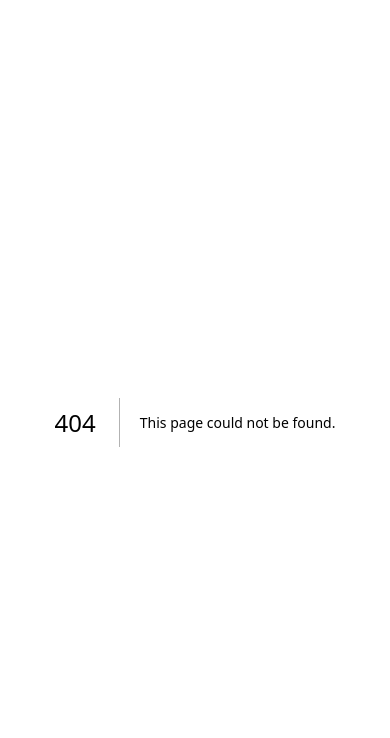
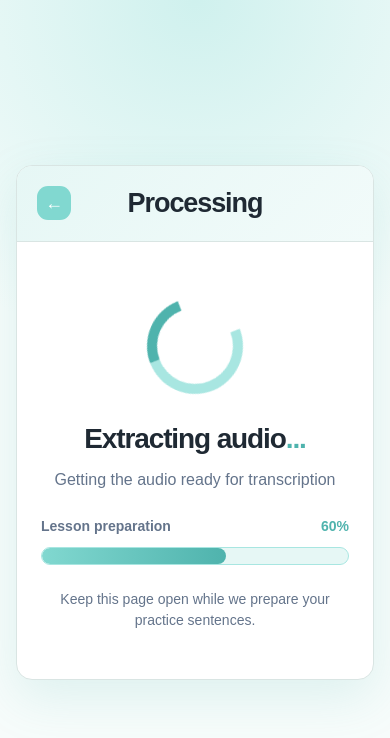
Before and after one commit to Kietkiet1109/Language-Learning-App, a Next.js app in the folder frontend/: page /processing in a window 390 px wide. Before the commit this address had no page. Shown: the top 738 px of the page. Built offline with nearby package versions, Linux system fonts and the light colour scheme.

Commit message:
Implemented a responsive UI of the video processing page

```diff
--- a/frontend/src/app/globals.css
+++ b/frontend/src/app/globals.css
@@ -286,6 +286,135 @@ a {
     transform: translateY(1px);
 }
 
+.processing-page {
+    display: grid;
+    min-height: 100svh;
+    place-items: center;
+    padding: 24px;
+    background: radial-gradient(
+        circle at 50% 0%,
+        rgba(168, 230, 225, 0.5),
+        transparent 42%
+    ), var(--background);
+}
+
+.processing-card {
+    width: min(100%, 620px);
+    overflow: hidden;
+    border: 1px solid var(--border);
+    border-radius: 24px;
+    background: var(--white);
+    box-shadow: 0 18px 50px rgba(79, 179, 173, 0.15);
+}
+
+.processing-header {
+    display: grid;
+    grid-template-columns: 40px 1fr 40px;
+    align-items: center;
+    min-height: 88px;
+    padding: 0 28px;
+    border-bottom: 1px solid var(--border);
+    background: linear-gradient(135deg, var(--tiffany-mist), #f2fbfa);
+}
+
+.processing-header h1 {
+    margin: 0;
+    color: var(--text);
+    font-size: 30px;
+    font-weight: 700;
+    text-align: center;
+    letter-spacing: -0.04em;
+}
+
+.processing-content {
+    display: grid;
+    justify-items: center;
+    gap: 28px;
+    padding: 72px 48px 64px;
+    text-align: center;
+}
+
+.processing-spinner {
+    width: 116px;
+    height: 116px;
+    border: 10px solid var(--primary-light);
+    border-right-color: var(--primary-dark);
+    border-bottom-color: transparent;
+    border-radius: 50%;
+    animation: processing-spin 1.2s linear infinite;
+}
+
+.processing-message {
+    display: grid;
+    gap: 8px;
+}
+
+.processing-label {
+    margin: 0;
+    color: var(--text);
+    font-size: clamp(28px, 5vw, 40px);
+    font-weight: 700;
+    letter-spacing: -0.04em;
+}
+
+.processing-label span {
+    color: var(--primary-dark);
+}
+
+.processing-detail,
+.processing-note {
+    margin: 0;
+    color: var(--secondary-text);
+    font-size: 16px;
+    line-height: 1.5;
+}
+
+.processing-progress-group {
+    display: grid;
+    width: 100%;
+    gap: 10px;
+    text-align: left;
+}
+
+.processing-progress-heading {
+    display: flex;
+    justify-content: space-between;
+    color: var(--secondary-text);
+    font-size: 14px;
+    font-weight: 700;
+}
+
+.processing-progress-heading span:last-child {
+    color: var(--primary-dark);
+}
+
+.processing-progress-track {
+    height: 18px;
+    overflow: hidden;
+    border: 1px solid var(--primary-light);
+    border-radius: 999px;
+    background: var(--tiffany-mist);
+}
+
+.processing-progress-fill {
+    display: block;
+    height: 100%;
+    border-radius: inherit;
+    background: linear-gradient(90deg, var(--primary), var(--primary-dark));
+    transition: width 220ms ease;
+}
+
+.processing-note {
+    max-width: 420px;
+    font-size: 14px;
+}
+
+@keyframes processing-spin {
+    to {
+        transform: rotate(360deg);
+    }
+}
+
 @media (max-width: 420px) {
     .menu-page {
         min-height: 100svh;
@@ -302,6 +431,14 @@ a {
     }
 
     .learning-card {
+        border-radius: 16px;
+    }
+
+    .processing-page {
+        padding: 16px;
+    }
+
+    .processing-card {
         border-radius: 16px;
     }
 
@@ -340,4 +477,23 @@ a {
     .learning-form {
         padding: 32px 24px 36px;
     }
+
+    .processing-header {
+        min-height: 76px;
+        padding: 0 20px;
+    }
+
+    .processing-header h1 {
+        font-size: 27px;
+    }
+
+    .processing-content {
+        gap: 24px;
+        padding: 56px 24px 48px;
+    }
+
+    .processing-spinner {
+        width: 96px;
+        height: 96px;
+    }
 }
--- a/frontend/src/app/parselink/page.tsx
+++ b/frontend/src/app/parselink/page.tsx
@@ -1,8 +1,11 @@
 "use client";
 
 import { FormEvent, useState } from "react";
+import { useRouter } from "next/navigation";
+import Link from "next/link";
 
 export default function LearningPage() {
+    const router = useRouter();
     const [videoLink, setVideoLink] = useState("");
     const [formError, setFormError] = useState("");
 
@@ -15,6 +18,9 @@ export default function LearningPage() {
         }
 
         setFormError("");
+        router.push(
+            `/processing?video=${encodeURIComponent(videoLink.trim())}`
+        );
     };
 
     return (
@@ -24,9 +30,13 @@ export default function LearningPage() {
                 aria-labelledby="learning-title"
             >
                 <header className="learning-header">
-                    <span className="header-mark" aria-hidden="true">
-                        P
-                    </span>
+                    <Link
+                        className="header-mark"
+                        href="/"
+                        aria-label="Return to Main Page"
+                    >
+                        <span aria-hidden="true">←</span>
+                    </Link>
                     <h1>Start Learning</h1>
                     <span aria-hidden="true" />
                 </header>
--- /dev/null
+++ b/frontend/src/app/processing/layout.tsx
@@ -0,0 +1,14 @@
+import type { Metadata } from "next";
+
+export const metadata: Metadata = {
+    title: "Processing | Prononcia",
+    description: "Preparing your pronunciation lesson.",
+};
+
+export default function ProcessingLayout({
+    children,
+}: Readonly<{
+    children: React.ReactNode;
+}>) {
+    return children;
+}
--- /dev/null
+++ b/frontend/src/app/processing/page.tsx
@@ -0,0 +1,112 @@
+"use client";
+
+import Link from "next/link";
+import { useEffect, useState } from "react";
+
+const PROCESSING_STAGES = [
+    {
+        maximum: 30,
+        label: "Preparing video",
+        detail: "Checking the video link",
+    },
+    {
+        maximum: 65,
+        label: "Extracting audio",
+        detail: "Getting the audio ready for transcription",
+    },
+    {
+        maximum: 100,
+        label: "Extracting transcript",
+        detail: "Organizing sentences for your lesson",
+    },
+];
+
+function getProcessingStage(progress: number) {
+    return (
+        PROCESSING_STAGES.find((stage) => progress <= stage.maximum) ??
+        PROCESSING_STAGES[PROCESSING_STAGES.length - 1]
+    );
+}
+
+export default function ProcessingPage() {
+    const [progress, setProgress] = useState(12);
+    const processingStage = getProcessingStage(progress);
+
+    useEffect(() => {
+        const timer = window.setInterval(() => {
+            setProgress((currentProgress) => {
+                if (currentProgress >= 100) {
+                    return currentProgress;
+                }
+
+                return Math.min(currentProgress + 2, 100);
+            });
+        }, 220);
+
+        return () => window.clearInterval(timer);
+    }, []);
+
+    return (
+        <main className="processing-page">
+            <section
+                className="processing-card"
+                aria-labelledby="processing-title"
+            >
+                <header className="processing-header">
+                    <Link
+                        className="header-mark"
+                        href="/parselink"
+                        aria-label="Cancel processing and return to Start Learning"
+                    >
+                        <span aria-hidden="true">←</span>
+                    </Link>
+                    <h1 id="processing-title">Processing</h1>
+                    <span className="header-spacer" aria-hidden="true" />
+                </header>
+
+                <div className="processing-content" aria-live="polite">
+                    <div
+                        className="processing-spinner"
+                        role="status"
+                        aria-label="Video processing in progress"
+                    />
+
+                    <div className="processing-message">
+                        <p className="processing-label">
+                            {processingStage.label}
+                            <span aria-hidden="true">...</span>
+                        </p>
+                        <p className="processing-detail">
+                            {processingStage.detail}
+                        </p>
+                    </div>
+
+                    <div className="processing-progress-group">
+                        <div className="processing-progress-heading">
+                            <span>Lesson preparation</span>
+                            <span>{progress}%</span>
+                        </div>
+                        <div
+                            className="processing-progress-track"
+                            role="progressbar"
+                            aria-valuemin={0}
+                            aria-valuemax={100}
+                            aria-valuenow={progress}
+                            aria-label="Lesson preparation progress"
+                        >
+                            <span
+                                className="processing-progress-fill"
+                                style={{ width: `${progress}%` }}
+                            />
+                        </div>
+                    </div>
+
+                    <p className="processing-note">
+                        Keep this page open while we prepare your practice
+                        sentences.
+                    </p>
+                </div>
+            </section>
+        </main>
+    );
+}
```
